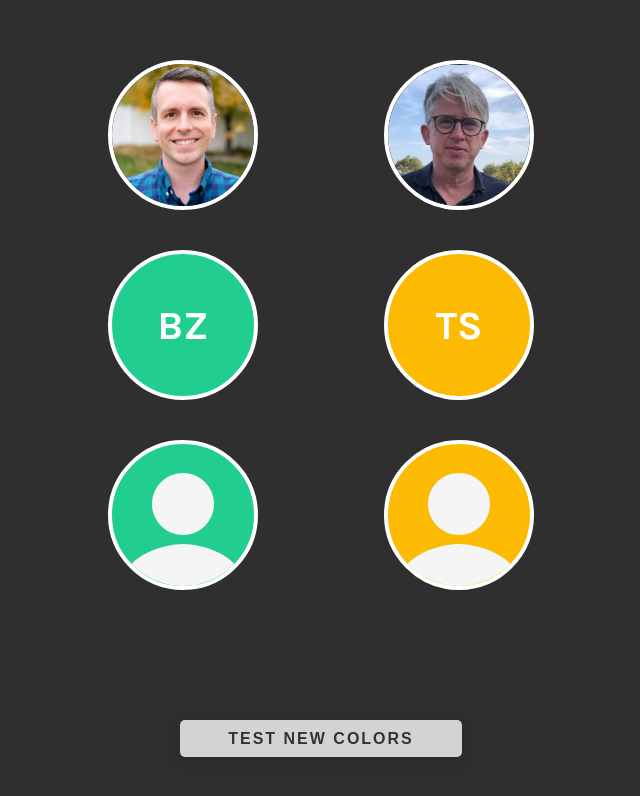
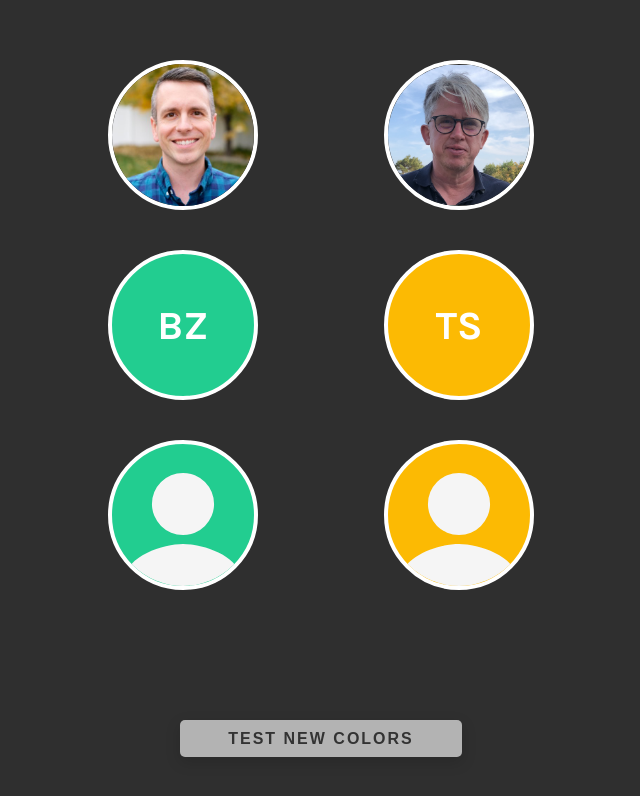
Before and after one commit to qserena/02-overloaded-avatar-component, a React (Vite) app: page / in a window 1280 px wide. Shown: the top 796 px of the page, without its empty margins (319-959 px from the left). Built offline with nearby package versions, Linux system fonts and the light colour scheme.

Commit message:
Better gray color.

```diff
--- a/src/index.css
+++ b/src/index.css
@@ -74,7 +74,7 @@ body {
 }
 
 .btn {
-	background: lightgray;
+	background: #b3b3b3;
 	color: #333;
 	margin-top: 50px;
 	text-transform: uppercase;
@@ -87,7 +87,6 @@ body {
 }
 
 .btn:hover {
-	background: #e6e6e6;
 	transform: translateY(-3px);
 	cursor: pointer;
 }
```
